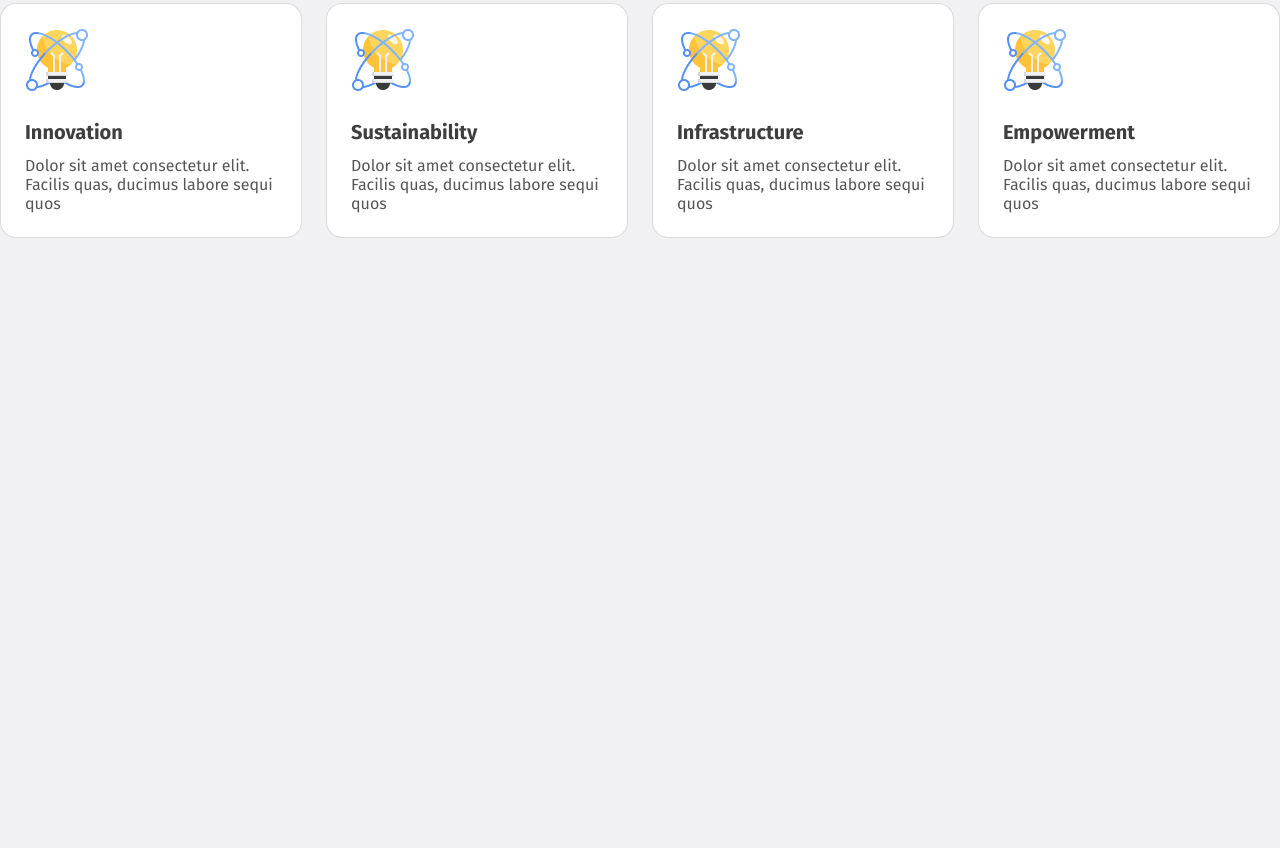
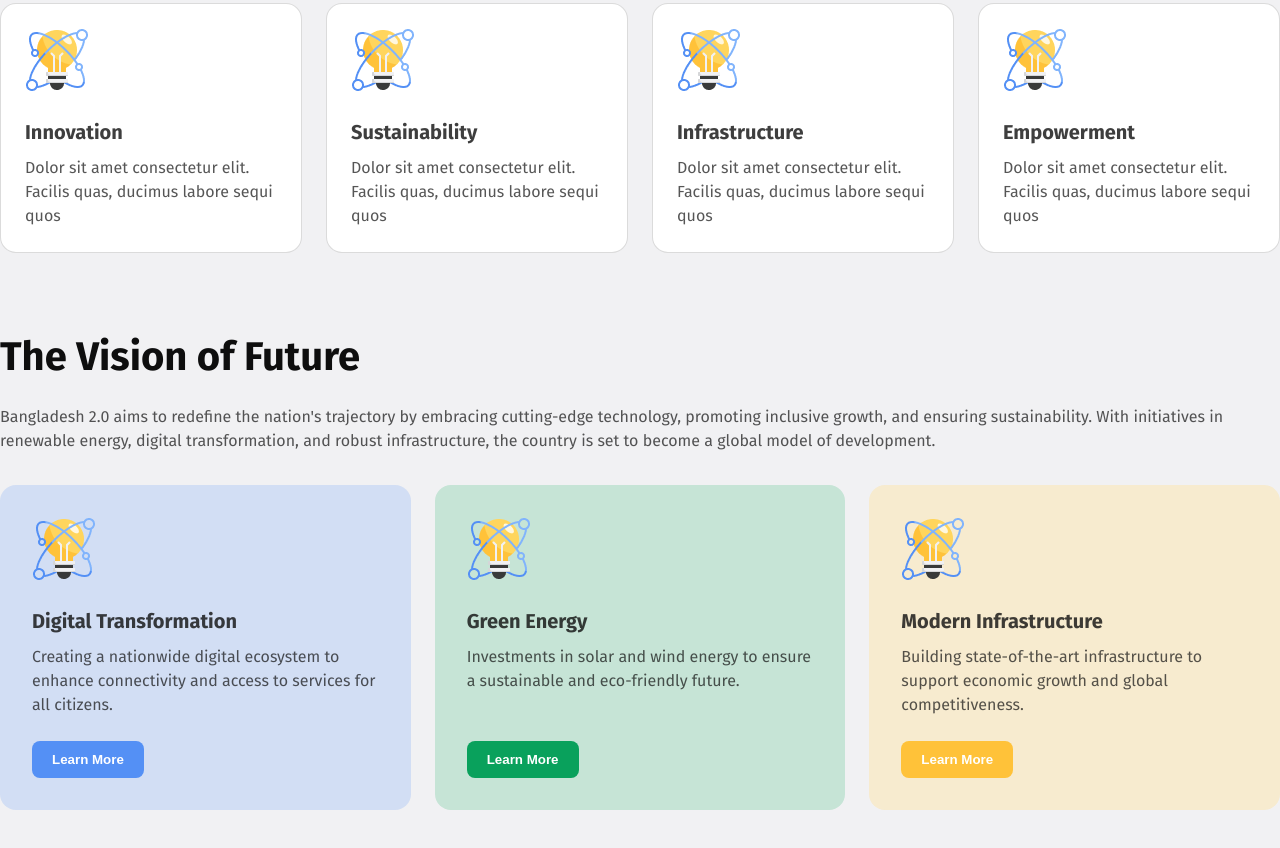
Before and after one commit to NurHossain-nur/assignment-01, a plain HTML site: page index.html in a window 1280 px wide. Shown: the part 841-1689 px from the top of the page. Before the commit the page ends 1159 px from the top, so only its background shows below. Drawn offline with Linux system fonts and the light colour scheme.

Commit message:
add visito section

```diff
--- a/index.html
+++ b/index.html
@@ -1,16 +1,19 @@
 <!DOCTYPE html>
 <html lang="en">
   <head>
-    <meta charset="UTF-8">
-    <meta name="viewport" content="width=device-width, initial-scale=1.0">
+    <meta charset="UTF-8" />
+    <meta name="viewport" content="width=device-width, initial-scale=1.0" />
     <title>Assigmnent 01</title>
 
     <!-- google font -->
-    <link rel="preconnect" href="https://fonts.googleapis.com">
-    <link rel="preconnect" href="https://fonts.gstatic.com" crossorigin>
-    <link href="https://fonts.googleapis.com/css2?family=Fira+Sans:ital,wght@0,100;0,200;0,300;0,400;0,500;0,600;0,700;0,800;0,900;1,100;1,200;1,300;1,400;1,500;1,600;1,700;1,800;1,900&display=swap" rel="stylesheet">
+    <link rel="preconnect" href="https://fonts.googleapis.com" />
+    <link rel="preconnect" href="https://fonts.gstatic.com" crossorigin />
+    <link
+      href="https://fonts.googleapis.com/css2?family=Fira+Sans:ital,wght@0,100;0,200;0,300;0,400;0,500;0,600;0,700;0,800;0,900;1,100;1,200;1,300;1,400;1,500;1,600;1,700;1,800;1,900&display=swap"
+      rel="stylesheet"
+    />
     <!-- css link -->
-    <link rel="stylesheet" href="style/style.css">
+    <link rel="stylesheet" href="style/style.css" />
   </head>
   <body>
     <header>
@@ -25,12 +28,13 @@
       <section class="hero-section">
         <div class="hero-description">
           <h4 class="hero-subtitle">Bangladesh 2.0</h4>
-                <h1 class="hero-title">Idea , innovation ,
-                    vision and challenges in New Bangladesh.</h1>
+          <h1 class="hero-title">
+            Idea , innovation , vision and challenges in New Bangladesh.
+          </h1>
           <button class="btn hero-btn">Explore New Bangladesh</button>
         </div>
         <div class="hero-img">
-                <img src="assets/hero.png" alt="">
+          <img src="assets/hero.png" alt="" />
         </div>
       </section>
     </header>
@@ -38,33 +42,88 @@
       <!-- pillars section -->
       <section>
         <h2 class="section-title pillars-title">Pillars of "Bangladesh 2.0"</h2>
-            <div class="pillers-items">
-                <div class="pillers-item">
-                    <img src="assets/card-icon.png" alt="">
+        <div class="pillers-items items">
+          <div class="pillers-item item">
+            <img src="assets/card-icon.png" alt="" />
             <h5>Innovation</h5>
-                    <p>Dolor sit amet consectetur elit. Facilis quas, ducimus labore sequi quos </p>
+            <p>
+              Dolor sit amet consectetur elit. Facilis quas, ducimus labore
+              sequi quos
+            </p>
           </div>
-                <div class="pillers-item">
-                    <img src="assets/card-icon.png" alt="">
+          <div class="pillers-item item">
+            <img src="assets/card-icon.png" alt="" />
             <h5>Sustainability</h5>
-                    <p>Dolor sit amet consectetur elit. Facilis quas, ducimus labore sequi quos </p>
+            <p>
+              Dolor sit amet consectetur elit. Facilis quas, ducimus labore
+              sequi quos
+            </p>
           </div>
-                <div class="pillers-item">
-                    <img src="assets/card-icon.png" alt="">
+          <div class="pillers-item item">
+            <img src="assets/card-icon.png" alt="" />
             <h5>Infrastructure</h5>
-                    <p>Dolor sit amet consectetur elit. Facilis quas, ducimus labore sequi quos </p>
+            <p>
+              Dolor sit amet consectetur elit. Facilis quas, ducimus labore
+              sequi quos
+            </p>
           </div>
-                <div class="pillers-item">
-                    <img src="assets/card-icon.png" alt="">
+          <div class="pillers-item item">
+            <img src="assets/card-icon.png" alt="" />
             <h5>Empowerment</h5>
-                    <p>Dolor sit amet consectetur elit. Facilis quas, ducimus labore sequi quos </p>
+            <p>
+              Dolor sit amet consectetur elit. Facilis quas, ducimus labore
+              sequi quos
+            </p>
           </div>
         </div>
       </section>
-
+      <!-- vision section-->
+      <section>
+        <h2 class="section-title vision-title">The Vision of Future</h2>
+        <p class="section-description vision-description">
+          Bangladesh 2.0 aims to redefine the nation's trajectory by embracing
+          cutting-edge technology, promoting inclusive growth, and ensuring
+          sustainability. With initiatives in renewable energy, digital
+          transformation, and robust infrastructure, the country is set to
+          become a global model of development.
+        </p>
+        <div class="vision-items items">
+          <div class="vision-item vision-item-1 item">
+            <div>
+              <img src="assets/card-icon.png" alt="" />
+              <h5>Digital Transformation</h5>
+              <p>
+                Creating a nationwide digital ecosystem to enhance connectivity
+                and access to services for all citizens.
+              </p>
+            </div>
+            <button class="btn btn-1">Learn More</button>
+          </div>
+          <div class="vision-item vision-item-2 item">
+            <div>
+                <img src="assets/card-icon.png" alt="" />
+                <h5>Green Energy</h5>
+                <p>
+                  Investments in solar and wind energy to ensure a sustainable and
+                  eco-friendly future.
+                </p>
+            </div>
+            <button class="btn btn-2">Learn More</button>
+          </div>
+          <div class="vision-item vision-item-3 item">
+            <div>
+                <img src="assets/card-icon.png" alt="" />
+            <h5>Modern Infrastructure</h5>
+            <p>
+              Building state-of-the-art infrastructure to support economic
+              growth and global competitiveness.
+            </p>
+            </div>
+            <button class="btn btn-3">Learn More</button>
+          </div>
+        </div>
+      </section>
     </main>
-    <footer>
-
-    </footer>
+    <footer></footer>
   </body>
 </html>
--- a/style/style.css
+++ b/style/style.css
@@ -19,18 +19,37 @@ section{
     max-width: 1280px;
     margin: 0px auto;
 }
+.item img{
+    width: 64px;
+    height: 64px;
+    margin-bottom: 24px;
+}
+.item h5{
+    font-size: 20px;
+    font-weight: bold;
+    color: rgba(14, 14, 14, 0.8);
+    margin-bottom: 12px;
 
+}
+.item p, .section-description{
+    font-size: 16px;
+    font-weight: 400;
+    color: rgba(14, 14, 14, 0.7);
+    line-height: 24px;
+}
 /* common style end */
 .btn{
     background-color: #006A50;
     color: #FFF;
     cursor: pointer;
+    font-weight: 600;
 }
 .section-title{
     font-size: 40px;
     font-weight: bold;
     color: #0E0E0E;
 }
+
 
 /* header section style start */
 /* navbar style */
@@ -118,20 +137,80 @@ nav .signin-btn:hover{
     padding: 24px;
     border: 1px solid rgba(14, 14, 14, 0.15);
 }
-.pillers-item img{
-    width: 64px;
-    height: 64px;
-    margin-bottom: 24px;
+
+/* Pillars sections style end */
+
+/* Vision section style start */
+.vision-description{
+    margin: 24px 0px 32px;
 }
-.pillers-item h5{
-    font-size: 20px;
-    font-weight: bold;
-    color: rgba(14, 14, 14, 0.8);
-    margin-bottom: 12px;
+.vision-items{
+    display: flex;
+    justify-content: space-between;
+    gap: 24px;
 }
-.pillers-item p{
-    font-size: 16px;
-    font-weight: 400;
-    color: rgba(14, 14, 14, 0.7);
+.vision-item{
+    padding: 32px;
+    border-radius: 16px;
+    /* position: relative; */
+    display: flex;
+    flex-direction: column;
+    justify-content: space-between;
+    gap: 24px;
+    align-items: flex-start;
+    width: 410.67px;
+    height: 325px;
+    transition: border 1s ease-in-out;
 }
-/* Pillars sections style end */
+.vision-item .btn{
+    padding: 11px 20px;
+    border-radius: 8px;
+    border: none;
+    /* position: absolute;
+    left: 32px;
+    bottom: 32px; */
+    transition: color 0.5s linear;
+}
+.vision-item-1{
+    background-color: rgba(84, 144, 245, 0.2);
+}
+.vision-item-1:hover{
+    border: 2px solid #5490F5;
+}
+.vision-item-2{
+    background-color: #C6E4D6;
+}
+.vision-item-2:hover{
+    border: 2px solid #09A15C;
+}
+.vision-item-3{
+    background-color: #F7EBCF;
+}
+.vision-item-3:hover{
+    border: 2px solid #FFC239;
+}
+.vision-item .btn-1{
+    background-color: #5490F5;
+}
+.vision-item .btn-1:hover{
+    background-color: #fff;
+    color: #5490F5;
+    border: 1px solid #5490F5;
+}
+.vision-item .btn-2{
+    background-color: #09A15C;
+}
+.vision-item .btn-2:hover{
+    background-color: #FFF;
+    color: #09A15C;
+    border: 1px solid #09A15C;
+}
+.vision-item .btn-3{
+    background-color: #FFC239;
+}
+.vision-item .btn-3:hover{
+    background-color: #FFF;
+    color: #FFC239;
+    border: 1px solid #FFC239;
+}
+/* Vision section style end */
```
Lines whose indentation alone changed are shown as unchanged.
